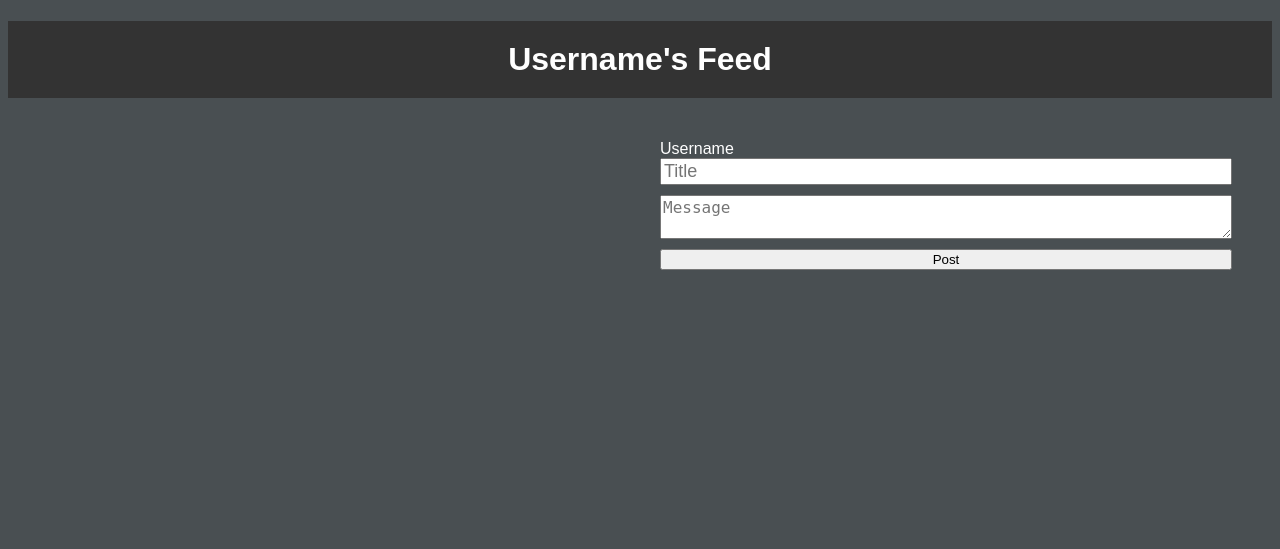
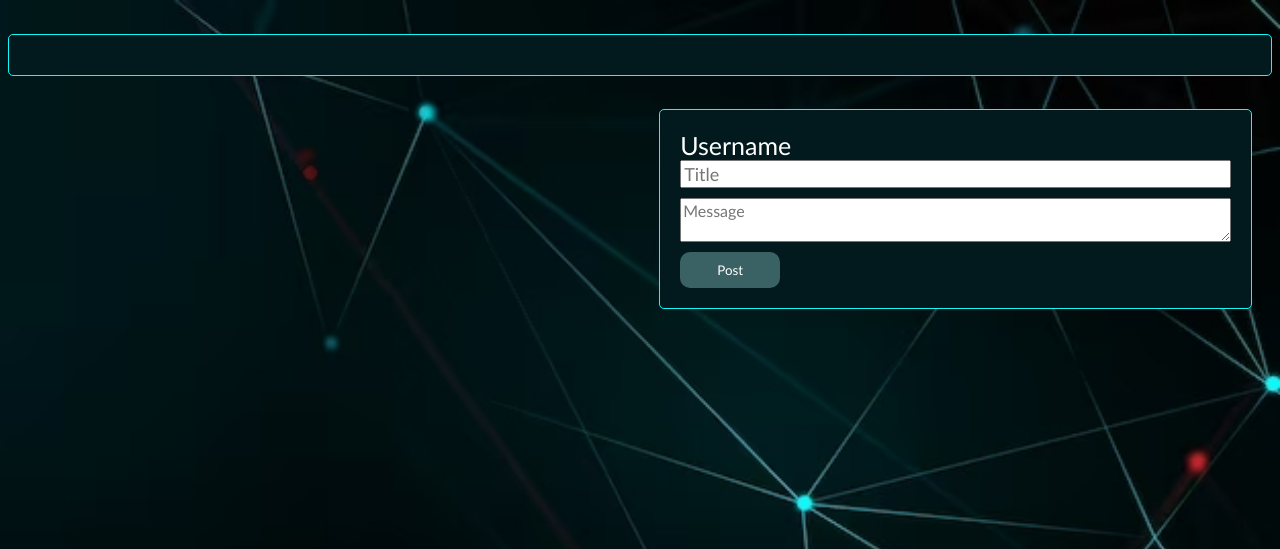
Before and after one commit to junyanchen123/312, a Flask app: page /posts.html in a window 1280 px wide. Shown: the top 549 px of the page. Run offline with Flask 2, Linux system fonts and the light colour scheme; data that the repository does not hold is empty.

Commit message:
updated frontend

```diff
--- a/hello_flask/templates/posts.css
+++ b/hello_flask/templates/posts.css
@@ -1,23 +1,30 @@
 body {
-    font-family: Arial, sans-serif;
-    background-color: rgb(73, 79, 82);
     color: white;
+    font-family:'Trebuchet MS', 'Lucida Sans Unicode', 'Lucida Grande', 'Lucida Sans', Arial, sans-serif;
+    background-attachment: fixed;
+    background-image: url("background-posts.jpg");
+    background-repeat: no-repeat;
+    background-size: cover;
 }
 
 h1 {
     text-align: center;
+    font-size: 50px;
     padding: 20px;
-    background-color: #333; /* Adjust the background color as needed */
+    background-color: #021a1d;;
+    border-radius: 5px;
+    border: 1px solid #0ff9fa;
 }
 
 .container {
     display: flex;
     justify-content: space-between;
     margin: 20px;
+
 }
 
 .left-side {
-    width: 50%;
+    width: 45%;
     padding: 20px;
     overflow: hidden;
     overflow-y: scroll;
@@ -25,8 +32,14 @@
 }
 
 .right-side {
-    width: 50%;
+    width: 45%;
     padding: 20px;
+    background-color: #021a1d;
+    font-size: 25px;
+    color: white;
+    border-radius: 5px;
+    border: 1px solid #0ff9fa;
+
 }
 
 .username {
@@ -42,17 +55,21 @@
 .post-title {
     font-size: 18px;
     margin-bottom: 10px;
+    font-family:'Trebuchet MS', 'Lucida Sans Unicode', 'Lucida Grande', 'Lucida Sans', Arial, sans-serif;
 }
 
 .post-message {
     font-size: 16px;
     margin-bottom: 10px;
+    font-family:'Trebuchet MS', 'Lucida Sans Unicode', 'Lucida Grande', 'Lucida Sans', Arial, sans-serif;
 }
 
-.post-button {
+button {
     width: 100px;
-    background-color: #007BFF;
-    color: #fff;
+    border-radius: 10px;
+    background-color: #3a6163;
+    color: white;
+    font-family:'Trebuchet MS', 'Lucida Sans Unicode', 'Lucida Grande', 'Lucida Sans', Arial, sans-serif;
     border: none;
     padding: 10px;
     cursor: pointer;
@@ -61,10 +78,15 @@
 .post-list {
     list-style: none;
     padding: 0;
+
 }
 
 .post-item {
     border: 1px solid #ccc;
     padding: 10px;
     margin-bottom: 10px;
+    background-color: #0ff9fa;
+    border-radius: 10px;
+    color: #010F10;
+
 }
--- a/hello_flask/templates/posts.html
+++ b/hello_flask/templates/posts.html
@@ -4,15 +4,17 @@
     <title>Silicon Sages</title>
     <link rel="stylesheet" type="text/css" href="posts.css"/>
 </head>
+
+<div class="background"></div>
+
 <body onload="post_init();">
-    <h1 id="uHeader">Username's Feed</h1>
+    <h1 id="uHeader"></h1>
     <div class="container">
         <div class="left-side">
             <ul class="post-list">
-                <!-- Posted messages will appear here -->
                 <li class="post-item">
-                    <div class="post-title">Sample Post Title</div>
-                    <div class="post-message">This is a sample post message.</div>
+                    <div class="post-title"></div>
+                    <div class="post-message"></div>
                 </li>
             </ul>
         </div>
```
Also changed, not shown: hello_flask/templates/index.css (+23 -2 lines), hello_flask/templates/index.html (+3 -20 lines), hello_flask/templates/login.html (+4 -3 lines), hello_flask/templates/background-posts.jpg (added).
